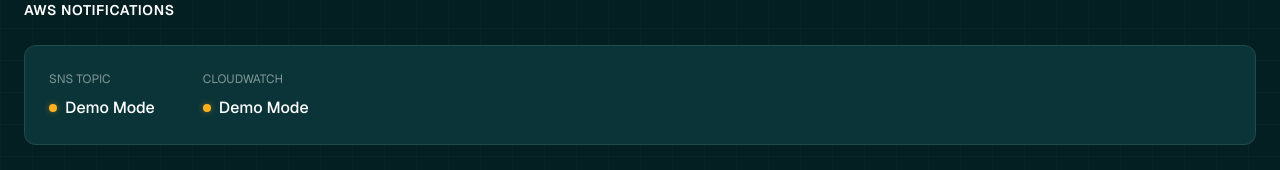
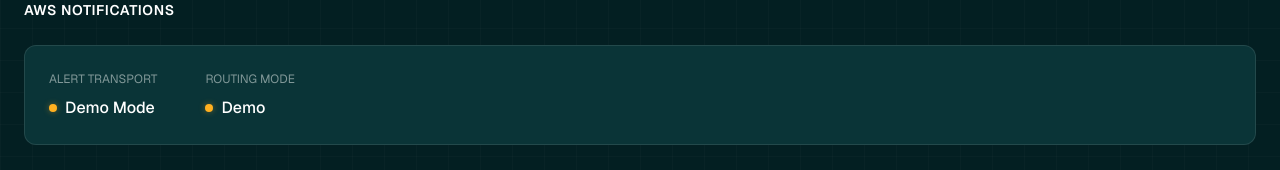
Before and after one commit to amishsingh2005/Acentra-Sentinel-Healthcare-Observatory, a React (Vite) app in the folder frontend/: page / in a window 1280 px wide. Shown: the part 2372-2542 px from the top of the page. Built offline with nearby package versions, Linux system fonts and the light colour scheme; no server answers.

Commit message:
fix: update notification status display

```diff
--- a/frontend/src/pages/OverviewPage.tsx
+++ b/frontend/src/pages/OverviewPage.tsx
@@ -268,17 +268,17 @@
         <div className="section-title">AWS NOTIFICATIONS</div>
         <div className="card" style={{ display: 'flex', gap: 'var(--space-6)', alignItems: 'center' }}>
           <div style={{ display: 'flex', flexDirection: 'column', gap: 'var(--space-2)' }}>
-            <span className="text-muted" style={{ fontSize: 12, textTransform: 'uppercase' }}>SNS Topic</span>
+            <span className="text-muted" style={{ fontSize: 12, textTransform: 'uppercase' }}>Alert Transport</span>
             <div style={{ display: 'flex', alignItems: 'center', gap: 'var(--space-2)' }}>
-              <span className={`status-dot ${notifStatus?.sns_configured ? 'healthy' : 'warning'}`} />
-              <span style={{ fontWeight: 500 }}>{notifStatus?.sns_configured ? 'Connected' : 'Demo Mode'}</span>
+              <span className={`status-dot ${notifStatus?.connected ? 'healthy' : 'warning'}`} />
+              <span style={{ fontWeight: 500 }}>{notifStatus?.provider || 'Demo Mode'}</span>
             </div>
           </div>
           <div style={{ display: 'flex', flexDirection: 'column', gap: 'var(--space-2)' }}>
-            <span className="text-muted" style={{ fontSize: 12, textTransform: 'uppercase' }}>CloudWatch</span>
+            <span className="text-muted" style={{ fontSize: 12, textTransform: 'uppercase' }}>Routing Mode</span>
             <div style={{ display: 'flex', alignItems: 'center', gap: 'var(--space-2)' }}>
-              <span className="status-dot warning" />
-              <span style={{ fontWeight: 500 }}>Demo Mode</span>
+              <span className={`status-dot ${notifStatus?.connected ? 'healthy' : 'warning'}`} />
+              <span style={{ fontWeight: 500, textTransform: 'capitalize' }}>{notifStatus?.mode || 'demo'}</span>
             </div>
           </div>
           {notifStatus?.last_notification && (
```
